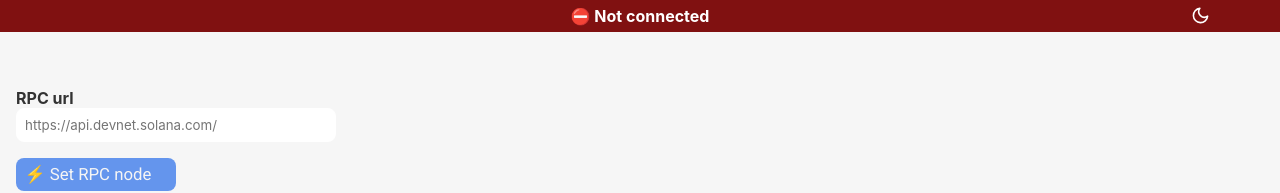
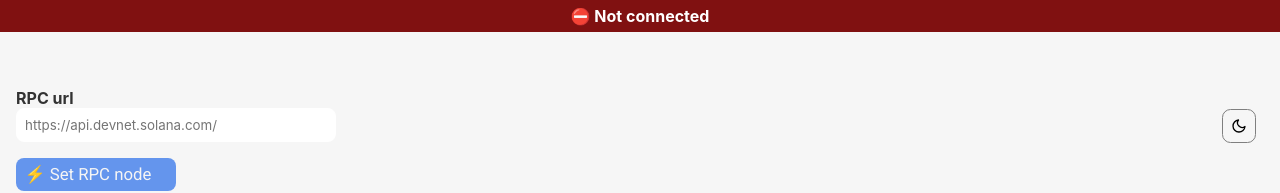
Before and after one commit to aspnxdd/sol-rpc, a Vue app: page / in a window 1280 px wide. Shown: the top 193 px of the page. Built offline with nearby package versions, Linux system fonts and the light colour scheme; what @solana/wallet-adapter-wallets would draw is missing.

Commit message:
fix: style and extract theme toggler

```diff
--- a/components.d.ts
+++ b/components.d.ts
@@ -11,6 +11,7 @@ declare module '@vue/runtime-core' {
     RpcMethodArgs: typeof import('./src/components/RpcMethodArgs.vue')['default']
     RpcMethods: typeof import('./src/components/RpcMethods.vue')['default']
     RpcTopBar: typeof import('./src/components/RpcTopBar.vue')['default']
+    ThemeToggler: typeof import('./src/components/ThemeToggler.vue')['default']
     Wallet: typeof import('./src/components/Wallet.vue')['default']
   }
 }
--- a/src/App.vue
+++ b/src/App.vue
@@ -6,11 +6,14 @@ import {
   RpcMethods,
   RpcTopBar,
   Footer,
+  ThemeToggler,
 } from "@components";
 </script>
 
 <template>
   <RpcTopBar />
+  <ThemeToggler />
+
   <RpcBar />
   <div class="grid">
     <RpcMethods />
@@ -33,10 +36,13 @@ import {
 body {
   --background-color: #f5f5f5dc;
   --text-color: #333;
+  --text-color-secondary: rgb(127, 127, 127);
   --background-color-input: #fff;
   --background-color-button: #6495ed;
   --background-color-button-hover: #9bb4e2;
   --background-color-stats-card: #dfdfdf;
+  --invert-percentage: 0%;
+  --theme-toggler-hover: #e4e4e4;
   margin: 0;
   cursor: default;
   background-color: var(--background-color);
@@ -45,10 +51,13 @@ body {
 body.dark-theme {
   --background-color: #282830;
   --text-color: #fff;
+  --text-color-secondary: rgb(132, 132, 132);
   --background-color-input: #33333b;
   --background-color-button: #3d76e1;
   --background-color-button-hover: #7097e0;
   --background-color-stats-card: #6a6969;
+  --invert-percentage: 100%;
+  --theme-toggler-hover: #393939;
 }
 html {
   height: 100vh;
--- a/src/components/Footer.vue
+++ b/src/components/Footer.vue
@@ -13,7 +13,7 @@ function scrollToTop(){
       <img src="/tw.png" width="24" />
       <p>@ESArnau</p>
     </a>
-    <a class="twitter" href="https://twitter.com/ESArnau">
+    <a class="twitter" href="https://github.com/aspnxdd">
       <img src="/gh.png" width="24" />
       <p>aspnxdd</p>
     </a>
@@ -32,7 +32,7 @@ function scrollToTop(){
   font-size: 1.1rem;
   color: #fff;
   margin-top: 1rem;
-  background-color: rgb(41, 41, 41);
+  background-color: rgb(21, 21, 21);
 }
 .twitter {
   display: flex;
--- a/src/components/RpcBar.vue
+++ b/src/components/RpcBar.vue
@@ -210,7 +210,7 @@ const epochETA = computed(() => {
 .container input {
   width: min(20rem, 60%);
   border-radius: 0.5rem;
-  border: var(--background-color-input)1.5px solid;
+  border: var(--background-color-input) 1.5px solid;
   padding: 0.5rem;
   margin-bottom: 0.5rem;
   background-color: var(--background-color-input);
--- a/src/components/RpcMethods.vue
+++ b/src/components/RpcMethods.vue
@@ -93,10 +93,8 @@ const searchIcon = ref("&#9906;");
   justify-content: center;
   width: 100%;
   height: 3rem;
-  border: 1px solid #9ca3af;
   border-radius: 0.5rem;
   background-color: var(--background-color-input);
-
   padding-left: 1rem;
 }
 .search-bar input {
@@ -164,6 +162,7 @@ const searchIcon = ref("&#9906;");
   border: var(--background-color-input) 2.3px solid;
   background-color: var(--background-color-input);
   color: var(--text-color);
+  transition: all 0.05s ease-in-out;
 }
 
 .methods span strong {
@@ -185,7 +184,7 @@ const searchIcon = ref("&#9906;");
   font-weight: bold;
 }
 .methods span:hover {
-  border: #c3cbd4 2.3px solid;
+  border: var(--text-color-secondary) 2.3px solid;
 
 }
 </style>
--- a/src/components/RpcTopBar.vue
+++ b/src/components/RpcTopBar.vue
@@ -1,16 +1,6 @@
 <script setup lang="ts">
 import { useRpcStore } from "@stores";
-import { computed } from "@vue/reactivity";
-import { ref } from "vue";
 const rpcStore = useRpcStore();
-const darkTheme = ref(false);
-function toggleTheme() {
-  darkTheme.value = !darkTheme.value;
-  document.body.classList.toggle("dark-theme");
-}
-const themeImg = computed(() => {
-  return darkTheme.value ? "./sun.svg" : "./moon.svg";
-});
 </script>
 
 <template>
@@ -20,7 +10,6 @@ const themeImg = computed(() => {
     >
     <span v-else> ⛔ Not connected </span>
   </Transition>
-  <button @click="toggleTheme"><img :src="themeImg" /></button>
 </template>
 
 <style scoped>
@@ -53,19 +42,4 @@ span {
 span.connected {
   background-color: #0f8000;
 }
-button {
-  z-index: 1;
-  position: absolute;
-  top: 0;
-  right: 0;
-  margin-right: 4rem;
-  background-color: transparent;
-  border: none;
-  font-size: 1.2rem;
-}
-img {
-  filter: invert(100%);
-  margin-top:0.3rem;
-  width: 1.2rem;
-}
 </style>
--- /dev/null
+++ b/src/components/ThemeToggler.vue
@@ -0,0 +1,78 @@
+<script setup lang="ts">
+import { computed } from "@vue/reactivity";
+import { onMounted, ref } from "vue";
+const darkTheme = ref(false);
+function toggleTheme() {
+  darkTheme.value = !darkTheme.value;
+  document.body.classList.toggle("dark-theme");
+  localStorage.setItem("sol-rpc-theme", darkTheme.value ? "dark" : "light");
+}
+const themeImg = computed(() => {
+  return darkTheme.value ? "./sun.svg" : "./moon.svg";
+});
+onMounted(() => {
+  const moon = new Image();
+  moon.src = "./moon.svg";
+  const sun = new Image();
+  sun.src = "./sun.svg";
+  const theme = localStorage.getItem("sol-rpc-theme");
+  darkTheme.value = theme === "dark";
+  darkTheme.value && document.body.classList.add("dark-theme");
+});
+</script>
+
+<template>
+  <Transition>
+    <button @click="toggleTheme">
+      <div>
+        <img :src="themeImg" />
+      </div>
+    </button>
+  </Transition>
+</template>
+
+<style scoped>
+/* we will explain what these classes do next! */
+.v-enter-active,
+.v-leave-active {
+  transition: opacity 0.5s ease;
+}
+
+.v-enter-from,
+.v-leave-to {
+  opacity: 0;
+}
+
+button {
+  position: absolute;
+  top: 0;
+  right: 0;
+  margin: 0;
+  padding: 1rem;
+  margin-top: 6.8rem;
+  margin-right: 1.5rem;
+  background-color: transparent;
+  border: 1px solid var(--text-color-secondary);
+  font-size: 1.2rem;
+  width: 1rem;
+  height: 1rem;
+  outline: none;
+    border-radius: 25%;
+}
+button:hover {
+  background-color: var(--theme-toggler-hover);
+}
+div {
+  display: flex;
+  flex-direction: column;
+  justify-content: center;
+  align-items: center;
+  width: 100%;
+  height: 100%;
+}
+img {
+  filter: invert(var(--invert-percentage));
+  width: 1rem;
+  height: 1rem;
+}
+</style>
--- a/src/components/index.ts
+++ b/src/components/index.ts
@@ -5,3 +5,4 @@ export { default as RpcMethods } from "./RpcMethods.vue";
 export { default as RpcTopBar } from "./RpcTopBar.vue";
 export { default as Wallet } from "./Wallet.vue";
 export { default as Footer } from "./Footer.vue";
+export { default as ThemeToggler } from "./ThemeToggler.vue";
```
